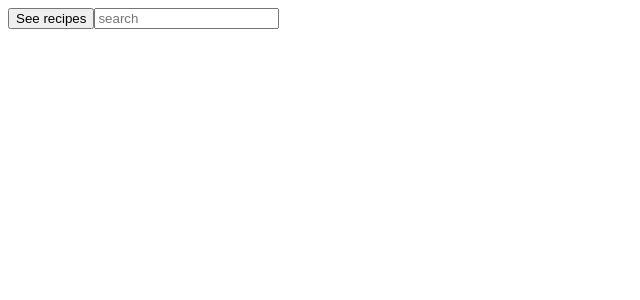
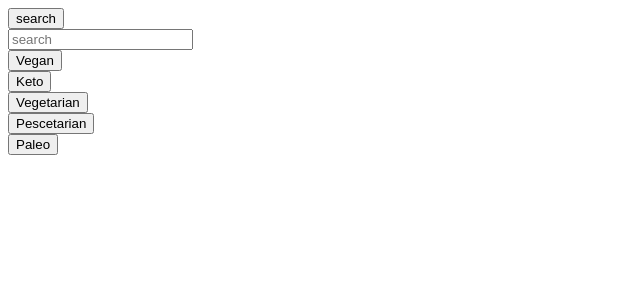
Before and after one commit to Kristbjorgosk/Recipe-web-application, a React (Create React App) app: page / in a window 1280 px wide. Shown: the top 300 px of the page, without its empty margins (0-640 px from the left). Built offline with nearby package versions, Linux system fonts and the light colour scheme.

Commit message:
Category button and recipe card

```diff
--- a/src/App.js
+++ b/src/App.js
@@ -1,17 +1,38 @@
-import React from "react";
-import { button } from "./Component/Button";
+import React, { useState } from "react";
+import Button from "./Component/Button";
 import SearchBy from "./Component/SearchBy";
+import RecipeCard from "./Component/RecipeCard";
+import { apiKey } from "./Api";
 
 function App() {
   function search() {}
+
+  // function to get different diets and it is trickered when clicking the button below in return section
+  const [recipes, setRecipes] = useState([]);
+  async function categories(diet) {
+    const API_URL = `https://api.spoonacular.com/recipes/complexSearch?apiKey=${apiKey}&diet=${diet}`;
+    const response = await fetch(API_URL);
+    const data = await response.json();
+    setRecipes(data.results);
+    console.log(data.results);
+  }
   return (
     <div>
-      <button onClick={search} text="search" color="red">
-        See recipes
-      </button>
-
+      <Button click={search} text="search" color="red"></Button>
       <SearchBy />
-
+      <Button click={() => categories("Vegan")} text="Vegan"></Button>
+      <Button click={() => categories("Ketogenic")} text="Keto"></Button>
+      <Button click={() => categories("Vegetarian")} text="Vegetarian"></Button>
+      <Button
+        click={() => categories("Pescetarian")}
+        text="Pescetarian"
+      ></Button>
+      <Button click={() => categories("Paleo")} text="Paleo"></Button>
+      {recipes.map((recipe) => {
+        return (
+          <RecipeCard title={recipe.title} image={recipe.image}></RecipeCard>
+        );
+      })}
     </div>
   );
 }
--- a/src/Component/Button.js
+++ b/src/Component/Button.js
@@ -1,11 +1,11 @@
-function button(props) {
+function Button(props) {
   return (
     <div>
-      <button onClick={props.click} className={`button${props.color}`}>
-        props.text
+      <button onClick={props.click} className={`mainButtons${props.color}`}>
+        {props.text}
       </button>
     </div>
   );
 }
 
-export { button };
+export default Button;
--- /dev/null
+++ b/src/Component/RecipeCard.js
@@ -0,0 +1,15 @@
+import React from "react";
+
+// function to display the front of the recipe
+function RecipeCard(props) {
+  return (
+    <div>
+      <h2>{props.title}</h2>
+      <a href={props.id}>
+        <img src={props.image}></img>
+      </a>
+    </div>
+  );
+}
+
+export default RecipeCard;
```
Also changed, not shown: 1 other file (tests, documents, lock files or other folders).
